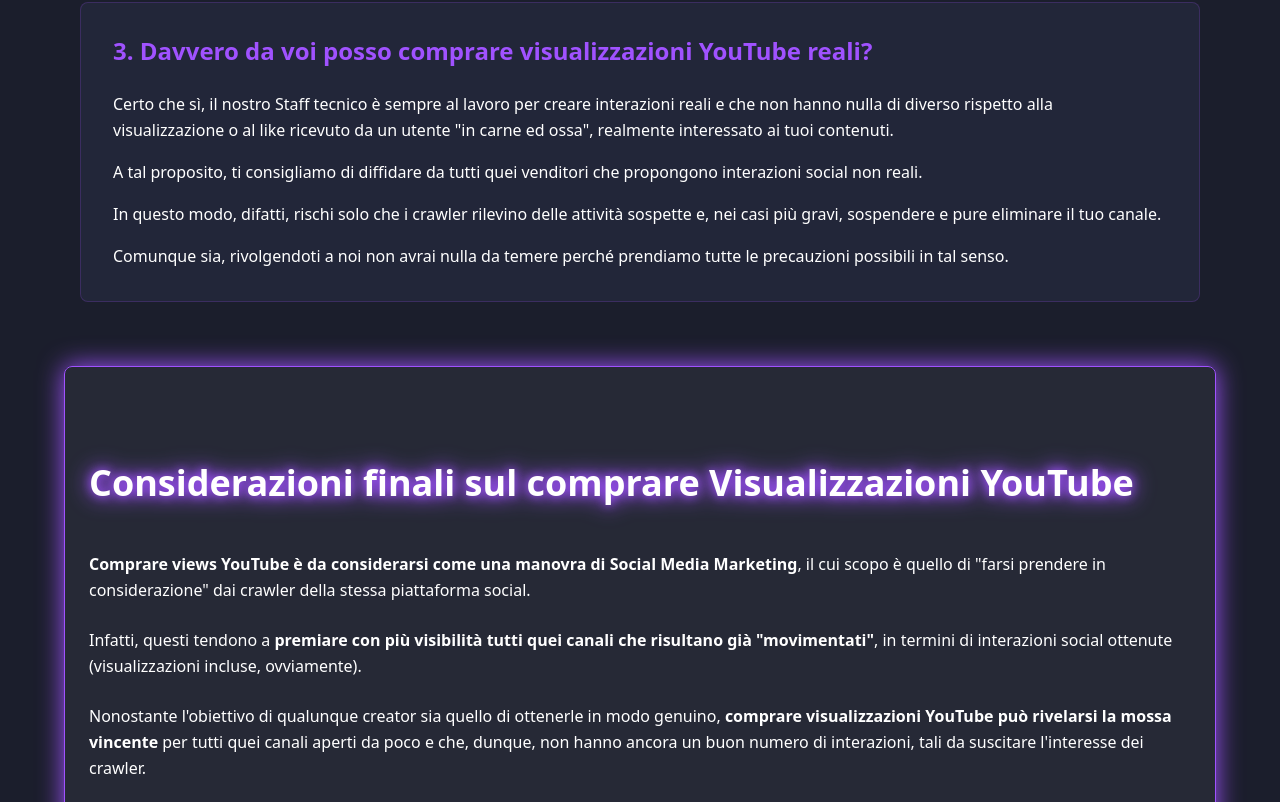
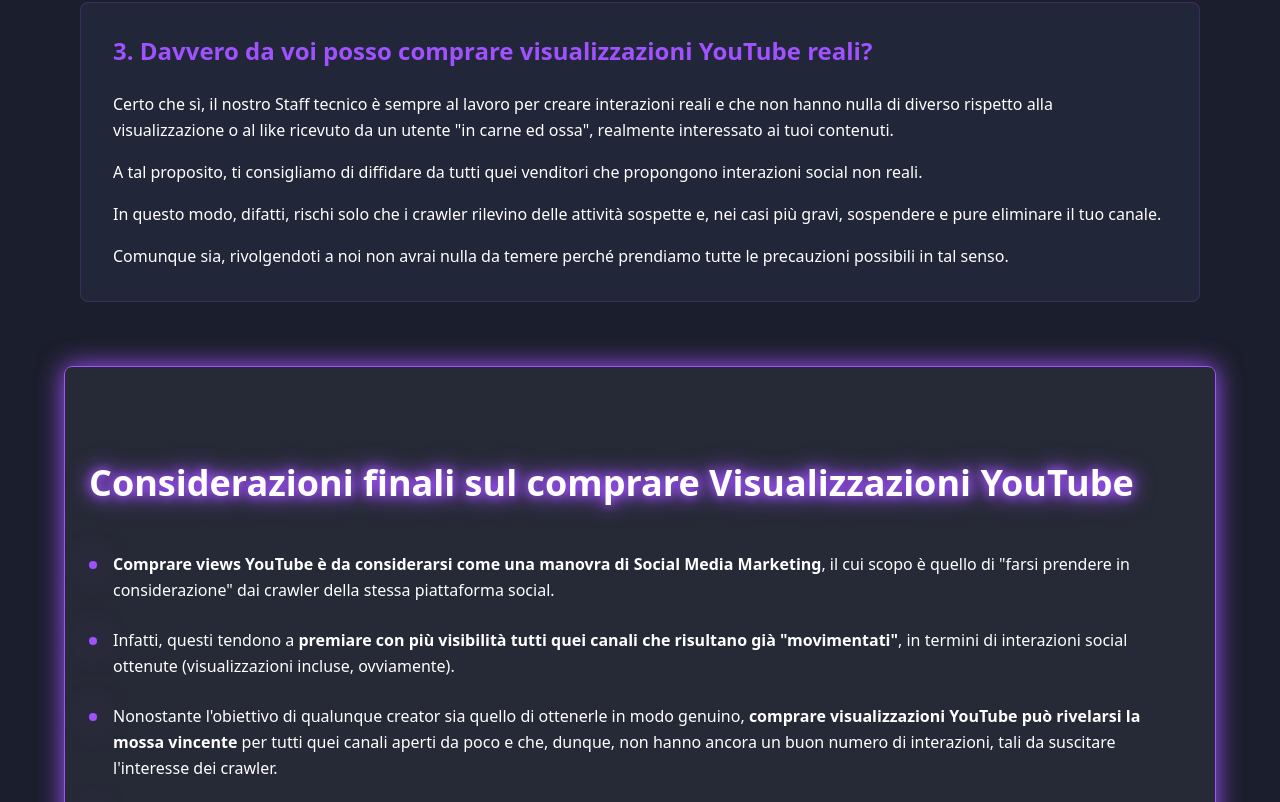
Before and after one commit to niangamadou888/glowyviews, a React (Vite) app: page / in a window 1280 px wide. Shown: the part 11198-12000 px from the top of the page. Built offline with nearby package versions, Linux system fonts and the light colour scheme.

Commit message:
Update FinalConsiderations component
- Modify the FinalConsiderations component to display content in a bulleted list format for better readability.
[skip gpt_engineer]

```diff
--- a/src/components/FinalConsiderations.tsx
+++ b/src/components/FinalConsiderations.tsx
@@ -4,26 +4,44 @@ const FinalConsiderations = () => {
       <h2 className="text-3xl md:text-4xl font-bold mb-12 text-glow">
         Considerazioni finali sul comprare Visualizzazioni YouTube
       </h2>
-      <div className="space-y-6">
-        <p className="text-muted-foreground leading-relaxed">
+      <ul className="space-y-6 list-none">
+        <li className="flex items-start space-x-4">
+          <span className="flex-shrink-0 w-2 h-2 mt-2.5 rounded-full bg-primary animate-glow"></span>
+          <p className="text-muted-foreground leading-relaxed flex-1">
             <strong>Comprare views YouTube è da considerarsi come una manovra di Social Media Marketing</strong>, il cui scopo è quello di "farsi prendere in considerazione" dai crawler della stessa piattaforma social.
           </p>
-        <p className="text-muted-foreground leading-relaxed">
+        </li>
+        <li className="flex items-start space-x-4">
+          <span className="flex-shrink-0 w-2 h-2 mt-2.5 rounded-full bg-primary animate-glow"></span>
+          <p className="text-muted-foreground leading-relaxed flex-1">
             Infatti, questi tendono a <strong>premiare con più visibilità tutti quei canali che risultano già "movimentati"</strong>, in termini di interazioni social ottenute (visualizzazioni incluse, ovviamente).
           </p>
-        <p className="text-muted-foreground leading-relaxed">
+        </li>
+        <li className="flex items-start space-x-4">
+          <span className="flex-shrink-0 w-2 h-2 mt-2.5 rounded-full bg-primary animate-glow"></span>
+          <p className="text-muted-foreground leading-relaxed flex-1">
             Nonostante l'obiettivo di qualunque creator sia quello di ottenerle in modo genuino, <strong>comprare visualizzazioni YouTube può rivelarsi la mossa vincente</strong> per tutti quei canali aperti da poco e che, dunque, non hanno ancora un buon numero di interazioni, tali da suscitare l'interesse dei crawler.
           </p>
-        <p className="text-muted-foreground leading-relaxed">
+        </li>
+        <li className="flex items-start space-x-4">
+          <span className="flex-shrink-0 w-2 h-2 mt-2.5 rounded-full bg-primary animate-glow"></span>
+          <p className="text-muted-foreground leading-relaxed flex-1">
             In conclusione, dunque, <strong>dove comprare Views YouTube italiane e reali in modo sicuro?</strong> Devi solo creare il tuo account personale e andare alla sezione dedicata. Per effettuare un acquisto, poi, devi solo scegliere il pacchetto che ritieni più idoneo alla tua situazione e agli obiettivi che vuoi raggiungere.
           </p>
-        <p className="text-muted-foreground leading-relaxed">
+        </li>
+        <li className="flex items-start space-x-4">
+          <span className="flex-shrink-0 w-2 h-2 mt-2.5 rounded-full bg-primary animate-glow"></span>
+          <p className="text-muted-foreground leading-relaxed flex-1">
             <strong>Tutti gli ordini vengono elaborati "a mano"</strong> e, nello specifico, le visualizzazioni acquistate verranno conteggiate sul video di cui ci hai fornito l'URL in fase di ordine.
           </p>
-        <p className="text-muted-foreground leading-relaxed">
+        </li>
+        <li className="flex items-start space-x-4">
+          <span className="flex-shrink-0 w-2 h-2 mt-2.5 rounded-full bg-primary animate-glow"></span>
+          <p className="text-muted-foreground leading-relaxed flex-1">
             Infine, sebbene sia una pratica perfettamente legale, <strong>comprare visualizzazioni YouTube è vietato dai termini e condizioni del social</strong> stesso. Quindi, "diluisci" nel tempo le views comprate, in modo che sembrino acquisite organicamente, come "risposta" del pubblico alla tua attività di creator.
           </p>
-      </div>
+        </li>
+      </ul>
     </section>
   );
 };
```
Lines whose indentation alone changed are shown as unchanged.
